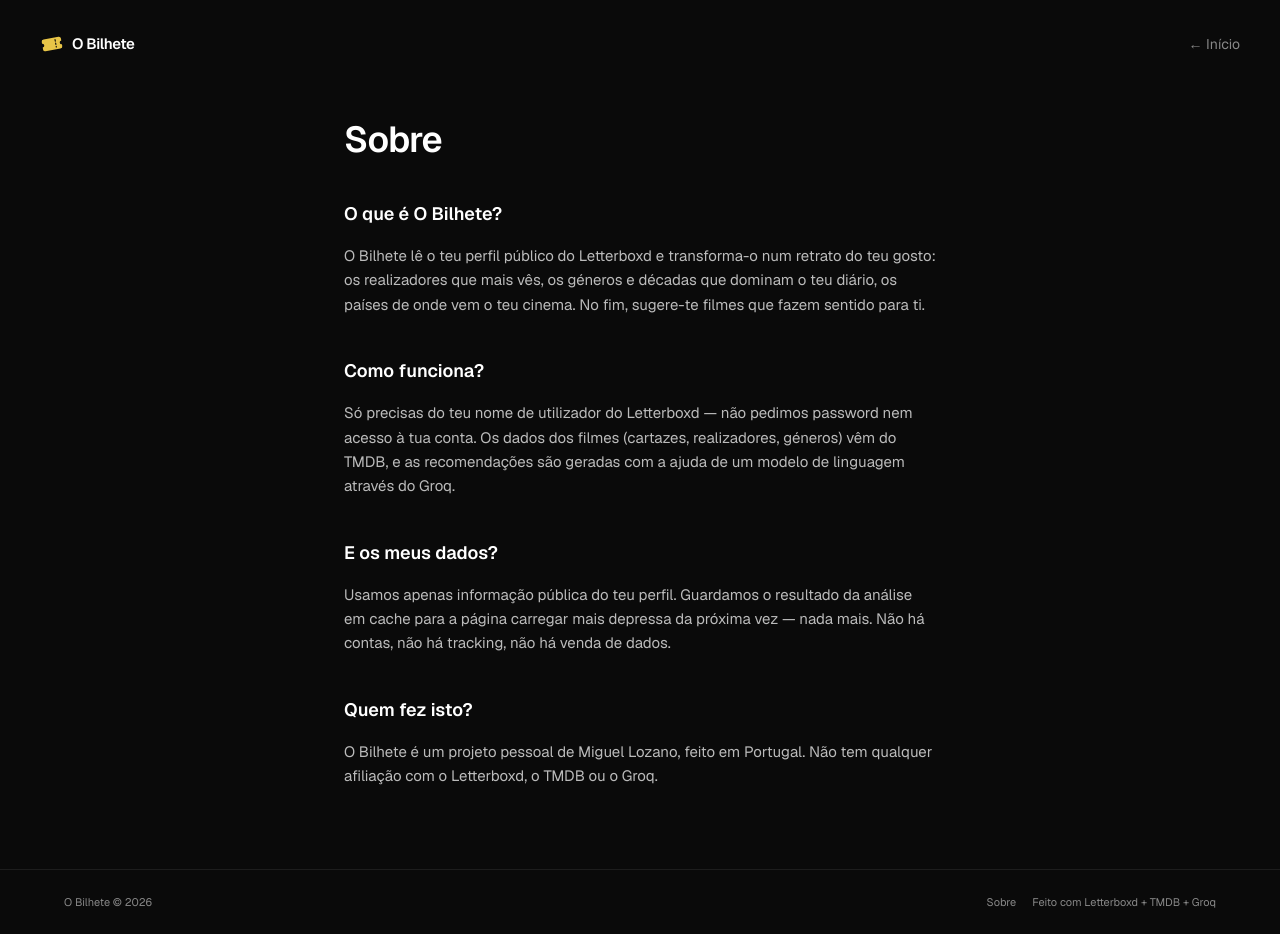
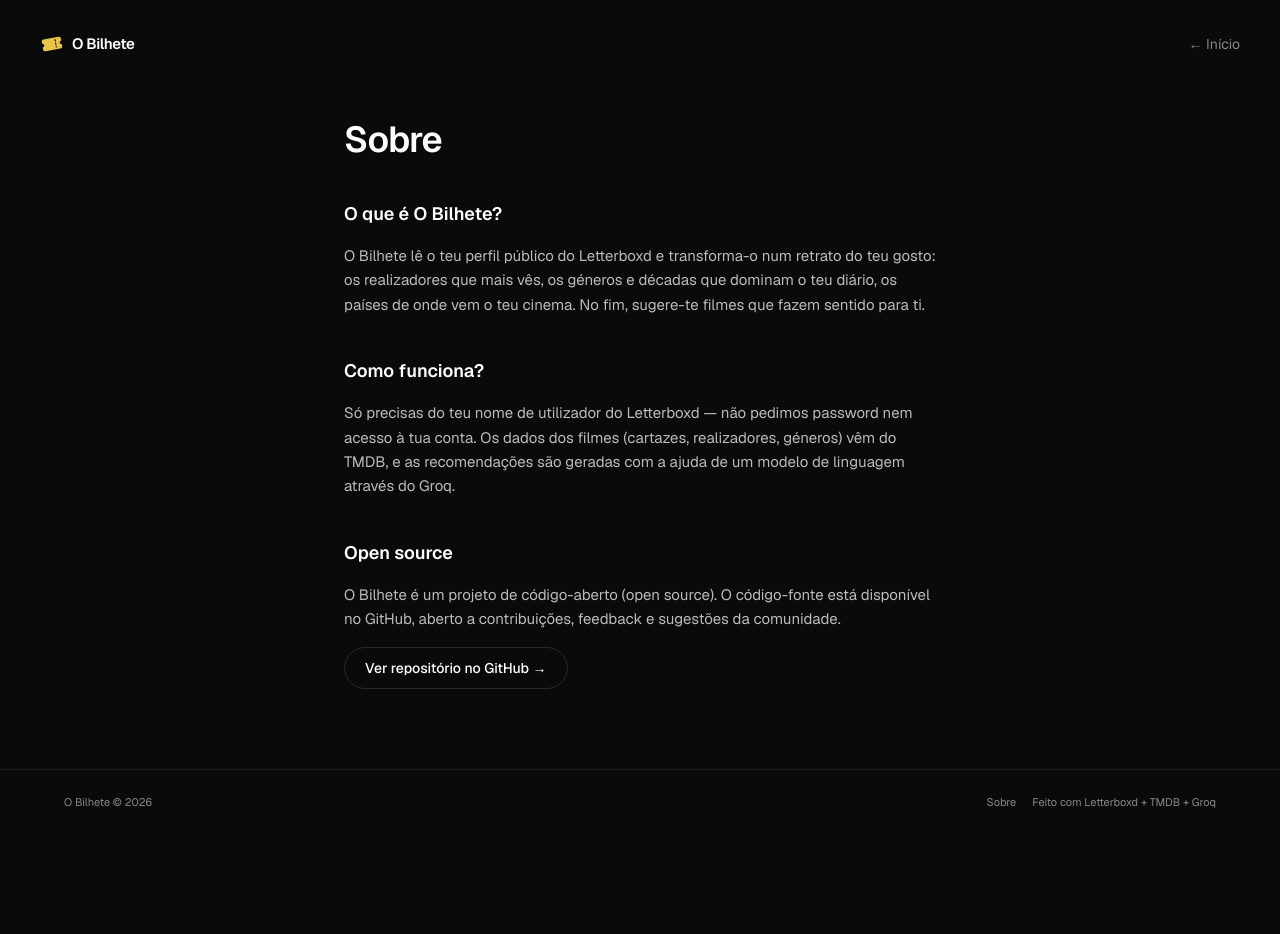
Before and after one commit to Lozano-Miguel/obilhete, a Next.js app: page /sobre in a window 1280 px wide. After the commit the page ends 835 px from the top, so only its background shows below. Built offline with nearby package versions, Linux system fonts and the light colour scheme.

Commit message:
Replace data/author sections on Sobre with open source section and repo link

```diff
--- a/app/sobre/page.tsx
+++ b/app/sobre/page.tsx
@@ -51,23 +51,20 @@
         </section>
 
         <section className="mt-10 space-y-4 text-[15px] leading-relaxed text-[#bbbbbb]">
-          <h2 className="text-lg font-semibold text-[#ffffff]">
-            E os meus dados?
-          </h2>
+          <h2 className="text-lg font-semibold text-[#ffffff]">Open source</h2>
           <p>
-            Usamos apenas informação pública do teu perfil. Guardamos o
-            resultado da análise em cache para a página carregar mais depressa
-            da próxima vez — nada mais. Não há contas, não há tracking, não há
-            venda de dados.
+            O Bilhete é um projeto de código-aberto (open source). O
+            código-fonte está disponível no GitHub, aberto a contribuições,
+            feedback e sugestões da comunidade.
           </p>
-        </section>
-
-        <section className="mt-10 space-y-4 text-[15px] leading-relaxed text-[#bbbbbb]">
-          <h2 className="text-lg font-semibold text-[#ffffff]">Quem fez isto?</h2>
-          <p>
-            O Bilhete é um projeto pessoal de Miguel Lozano, feito em Portugal.
-            Não tem qualquer afiliação com o Letterboxd, o TMDB ou o Groq.
-          </p>
+          <a
+            href="https://github.com/Lozano-Miguel/obilhete"
+            target="_blank"
+            rel="noopener noreferrer"
+            className="inline-flex items-center gap-2 rounded-full border border-[rgba(255,255,255,0.12)] px-5 py-2.5 text-sm font-medium text-[#ffffff] transition-colors hover:border-[#e8c547] hover:text-[#e8c547]"
+          >
+            Ver repositório no GitHub →
+          </a>
         </section>
       </main>
 
```
